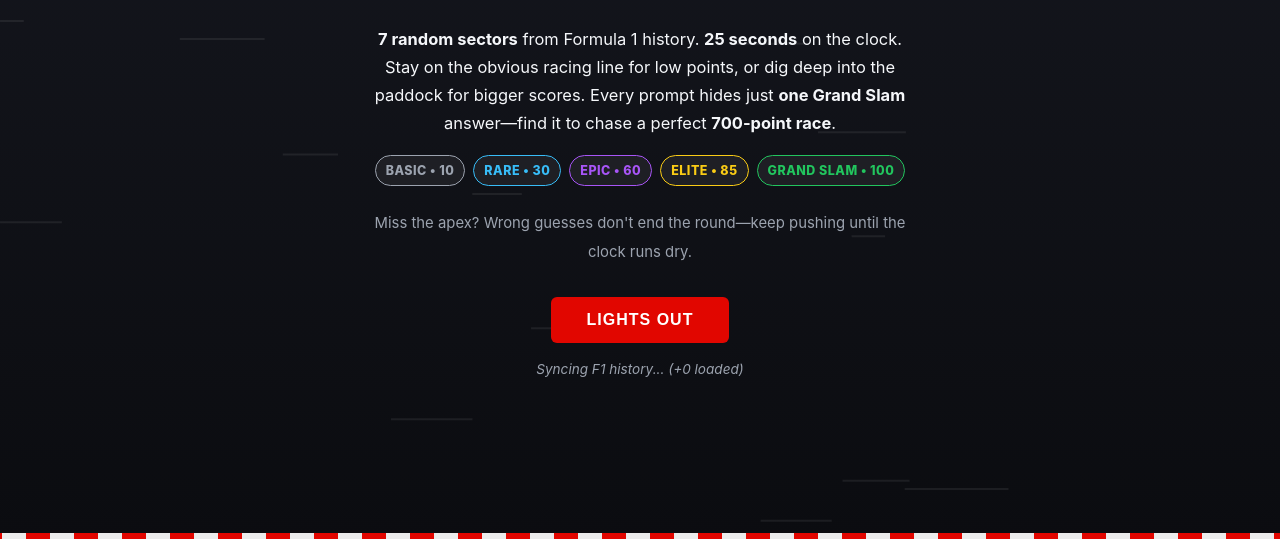
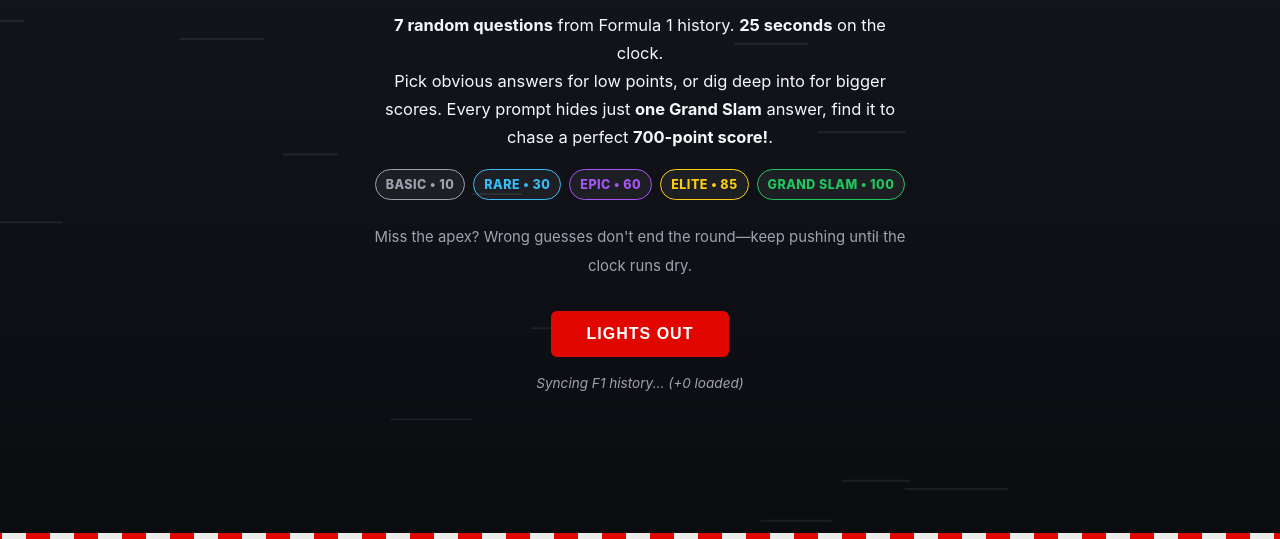
Before and after one commit to zacharycharlesfisher/F1-Quiz-Game, a plain HTML site: page index.html in a window 1280 px wide. Shown: the part 261-800 px from the top of the page. Drawn offline with Linux system fonts and the light colour scheme; no server answers.

Commit message:
Revise game description and scoring details
Updated the description of the game to clarify the scoring and question format.

```diff
--- a/index.html
+++ b/index.html
@@ -338,9 +338,9 @@
         <div class="title">F1 KRILLION</div>
         <div class="subtitle">LIGHTS OUT &amp; AWAY WE GO</div>
         <div class="desc">
-          <strong>7 random sectors</strong> from Formula 1 history. <strong>25 seconds</strong> on the clock.<br>
-          Stay on the obvious racing line for low points, or dig deep into the paddock for bigger scores.
-          Every prompt hides just <strong>one Grand Slam</strong> answer—find it to chase a perfect <strong>700-point race</strong>.
+          <strong>7 random questions</strong> from Formula 1 history. <strong>25 seconds</strong> on the clock.<br>
+          Pick obvious answers for low points, or dig deep into for bigger scores.
+          Every prompt hides just <strong>one Grand Slam</strong> answer, find it to chase a perfect <strong>700-point score!</strong>.
 
           <div class="tier-legend">
             <span class="tier-pill" style="color: var(--tier-basic)">BASIC • 10</span>
```
